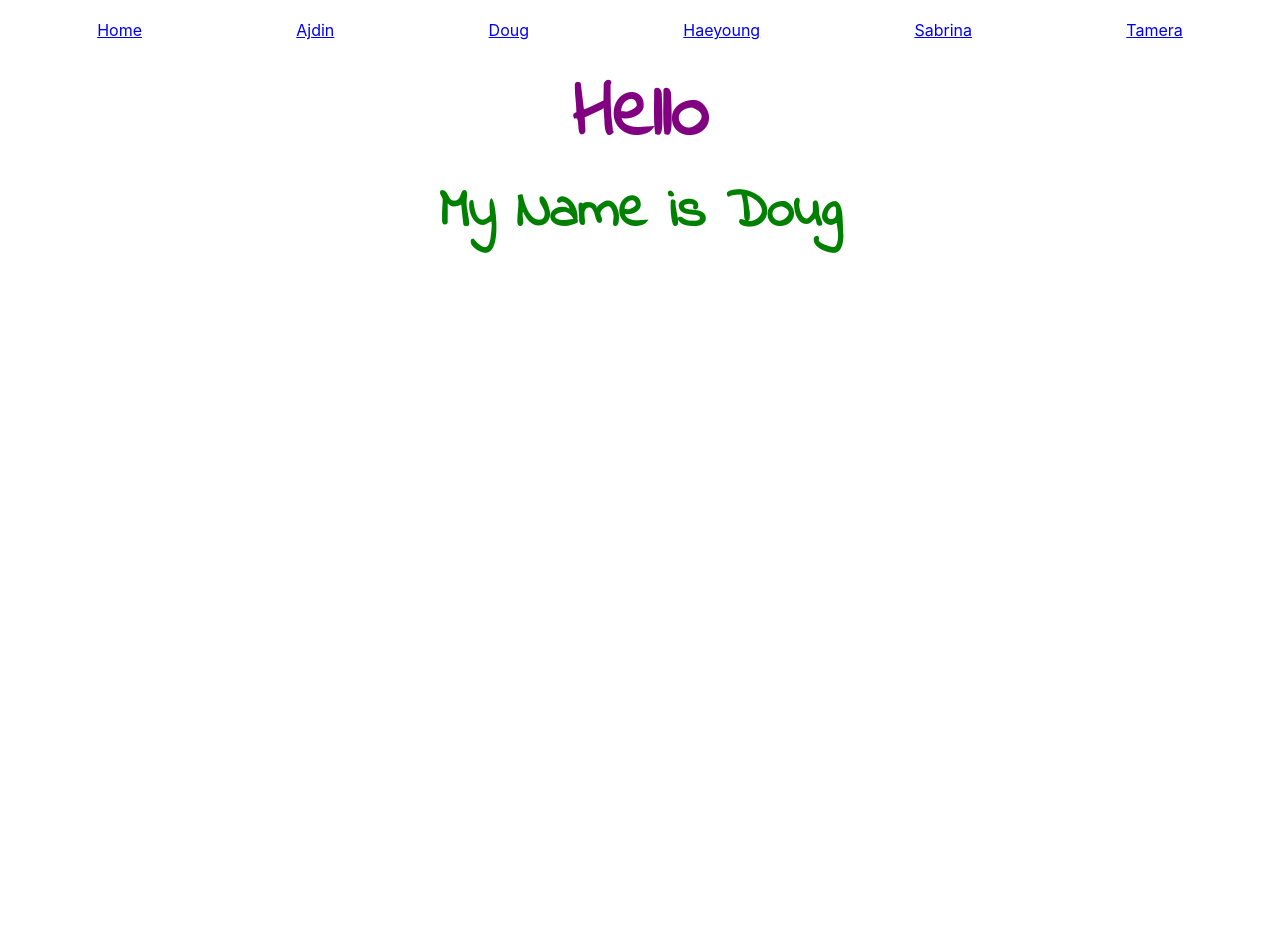
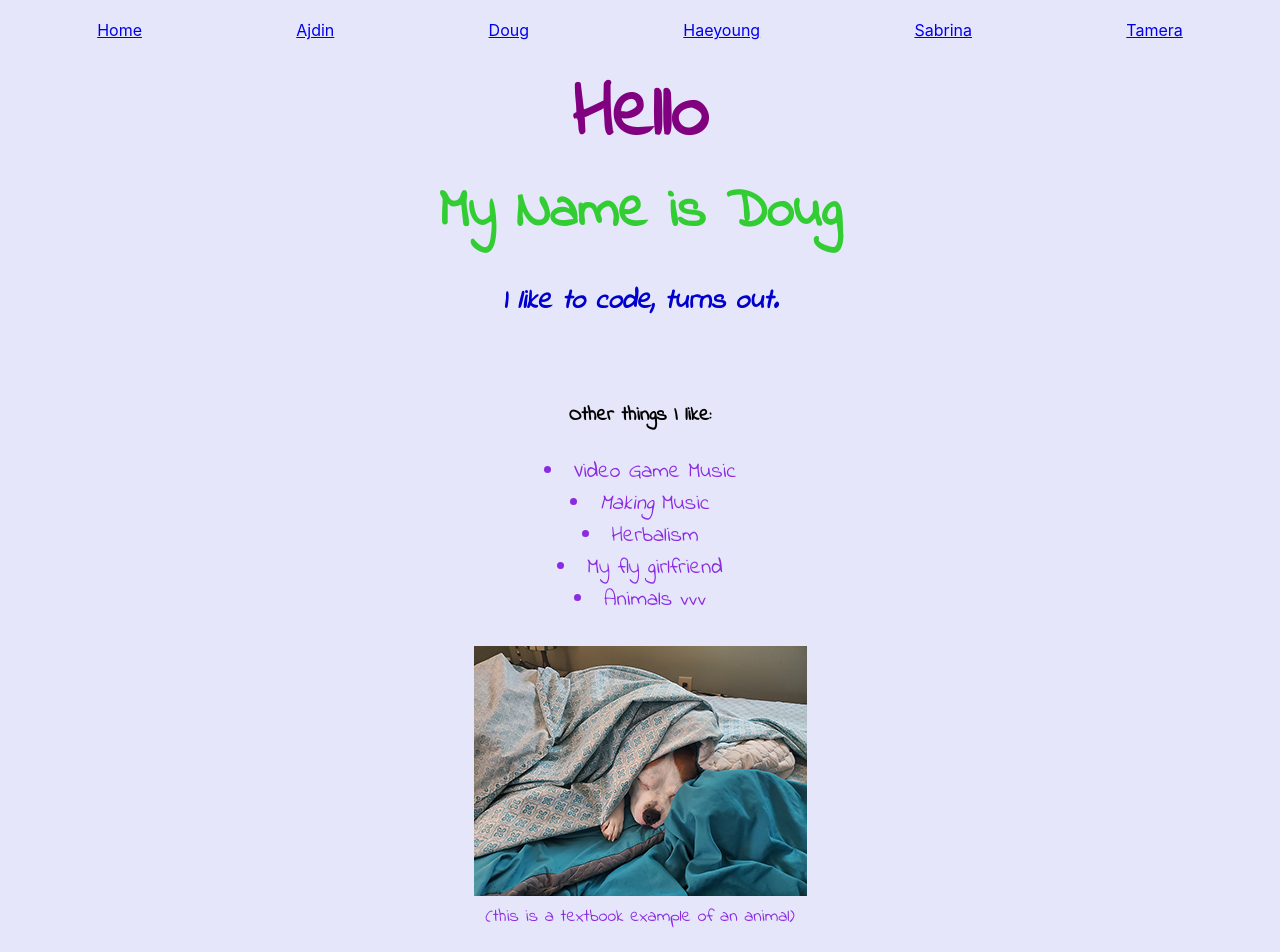
Before and after one commit to divinedouggy/react-group-project, a React (Create React App) app: page /doug in a window 1280 px wide. Shown: the top 952 px of the page. Before the commit the page ends 800 px from the top, so only its background shows below. Built offline with nearby package versions, Linux system fonts and the light colour scheme.

Commit message:
homepage, my page

```diff
--- a/src/App.css
+++ b/src/App.css
@@ -13,6 +13,14 @@ nav{
   justify-content: space-around;
 }
 
+.homepage p{
+  font-size: 22px;
+}
+
+.home-bg{
+  background-color: rgb(92, 207, 200);
+}
+
 .doug{
   font-family: 'Indie Flower', cursive;
 
@@ -26,9 +34,42 @@ nav{
 
 
 .doug h2{
-  color: green;
+  color: limegreen;
   font-size: 55px;
   margin: 0;
+}
+
+.doug h3{
+  font-size:28px;
+  color: mediumblue;
+  font-style: italic;
+}
+
+.doug h4{
+  font-size:20px;
+
+}
+
+.doug li{
+  color: blueviolet ;
+  font-size: 22px;
+}
+
+.doug p{
+  color: blueviolet ;
+  font-size: 18px;
+  margin-top: 0;
+  margin-bottom: 55px;
+}
+
+.doug img{
+margin-top: 30px;
+
+}
+
+.doug-bg{
+  background-color: lavender;
+
 }
 
 .sabrina{
@@ -47,6 +88,7 @@ nav{
 .aboutme-list {
   font-family: 'Franklin Gothic Medium', 'Arial Narrow', Arial, sans-serif;
   font-size: 1.5rem;
+
 }
 
 .tam-intro {
--- a/src/components/Ajdin.js
+++ b/src/components/Ajdin.js
@@ -1,4 +1,3 @@
-import react from "react";
 
 function Ajdin() {
   return (
--- a/src/components/Doug.js
+++ b/src/components/Doug.js
@@ -1,10 +1,28 @@
 import '../App.css'
+import { useEffect } from 'react';
 
 function Doug() {
+    useEffect(()  => {
+        document.body.classList.add('doug-bg');
+
+        return () => {
+            document.body.classList.remove('doug-bg');
+        };
+    });
     return(
         <div className='doug'>
             <h1>Hello</h1>
             <h2>My Name is Doug</h2>
+            <h3>I like to code, turns out.</h3>
+            <br></br>
+            <h4>Other things I like:</h4>
+            <li>Video Game Music</li>
+            <li><i>Making</i> Music</li>
+            <li>Herbalism</li>
+            <li>My fly girlfriend</li>
+            <li>Animals vvv</li> <img src={require("../images/jazz.jpg")} alt="doggo"/>
+            <p>(this is a textbook example of an animal)</p>
+
 
         </div>
     )
--- a/src/screens/HomePage.js
+++ b/src/screens/HomePage.js
@@ -1,12 +1,21 @@
+import { useEffect } from "react";
 
 
 function HomePage() {
+    useEffect(()  => {
+        document.body.classList.add('home-bg');
+
+        return () => {
+            document.body.classList.remove('home-bg');
+        };
+    });
     return(
-        <div>
+        <div className="homepage">
             <br/>
             <br/>
 
-         <p>Hello! Welcome to our website.</p>
+         <p><b>Hello!</b> Welcome to our website.</p>
+         <br></br>
          <p>This is a website by our group, <i>about</i> our group.</p>
          <p>Our group of Per Scholas champions.</p>
         </div>
```
Also changed, not shown: src/images/jazz.jpg (added).
